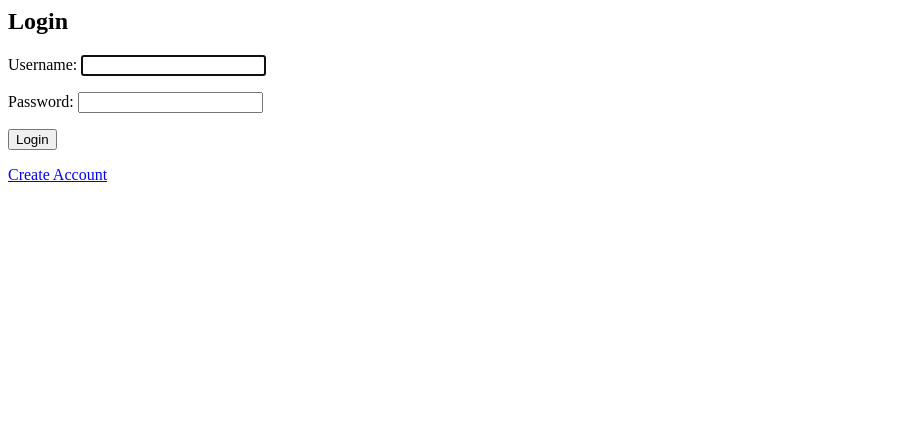
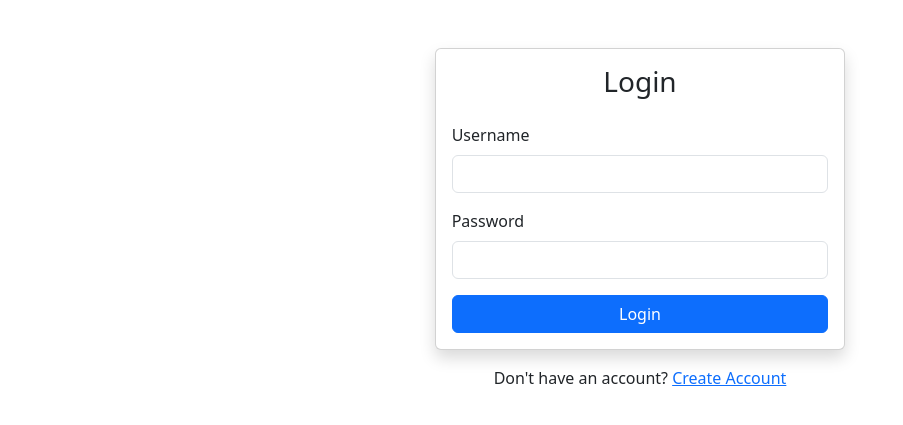
Before and after one commit to binod967/To-do-app, a Django app: page /accounts/login/ in a window 1280 px wide. Shown: the top 425 px of that part, without its empty margins (0-903 px from the left). Run offline with Django 3.2, Linux system fonts and the light colour scheme; the page is wider than the window, and the part outside it is not shown.

Commit message:
add bootstrap

```diff
--- a/templates/base.html
+++ b/templates/base.html
@@ -7,9 +9,13 @@
       href="https://cdn.jsdelivr.net/npm/bootstrap@5.3.3/dist/css/bootstrap.min.css"
       rel="stylesheet"
     />
+    {% load static %}
+    <link rel="stylesheet" href="{% static 'css/custom.css' %}" />
   </head>
+
   <!-- <script src="https://cdn.jsdelivr.net/npm/bootstrap@5.3.3/dist/js/bootstrap.bundle.min.js"></script> -->
   <body>
+    {% if user.is_authenticated %}
     <nav class="navbar bg-body-tertiary">
       <a class="navbar-brand" href="{% url 'dashboard' %}"
         ><svg
@@ -27,15 +33,16 @@
             d="m8.354 10.354 7-7a.5.5 0 0 0-.708-.708L8 9.293 5.354 6.646a.5.5 0 1 0-.708.708l3 3a.5.5 0 0 0 .708 0"
           /></svg>To-Do List</a>
 
-      <a style="padding-inline: 30px" href="{% url 'add-task' %}">Add Task</a>
+      <!-- <a style="padding-inline: 30px" href="{% url 'add-task' %}">Add Task</a> -->
 
       <form method="post" action="{% url 'logout' %}" style="display: inline">
         {% csrf_token %}
-        <button class="mb-2" type="submit">Logout</button>
+        <button class="mb-2 btn btn-outline-primary" type="submit">Logout</button>
       </form>
     </nav>
 
     <hr />
+    {% endif %}
 
     {% block content %}{% endblock %}
   </body>
--- a/templates/registration/login.html
+++ b/templates/registration/login.html
@@ -1,7 +1,46 @@
-<h2>Login</h2>
-<form method="post">
-    {% csrf_token %}
-    {{ form.as_p }}
-    <button type="submit">Login</button>
-</form>
-<a href="{% url 'signup' %}">Create Account</a>
+{% extends 'base.html' %}
+
+{% block title %}Login{% endblock %}
+
+{% block content %}
+
+<div class="row justify-content-center mt-5">
+  <div class="col-11 col-sm-8 col-md-5 col-lg-4">
+    <div class="card shadow">
+      <div class="card-body">
+
+        <h3 class="text-center mb-4">Login</h3>
+
+        <form method="post">
+          {% csrf_token %}
+
+          {% for field in form %}
+            <div class="mb-3">
+              <label class="form-label">{{ field.label }}</label>
+
+              <input
+                type="{{ field.field.widget.input_type }}"
+                name="{{ field.name }}"
+                value="{{ field.value|default:'' }}"
+                class="form-control"
+              >
+              {% if field.errors %}
+                <div class="text-danger">
+                  {{ field.errors|striptags }}
+                </div>
+              {% endif %}
+            </div>
+          {% endfor %}
+             <button type="submit" class="btn btn-primary w-100">
+            Login
+          </button>
+        </form>
+        </div>
+    </div>
+    </div>
+</div>
+<p class="text-center mt-3">
+  Don't have an account?
+  <a href="{% url 'signup' %}">Create Account</a>
+</p>
+{% endblock %}
--- a/templates/tasks/add_task.html
+++ b/templates/tasks/add_task.html
@@ -1,4 +1,4 @@
-<h2>Add Task</h2>
+<h2 class="head">Add Task</h2>
 <form method="post">
     {% csrf_token %}
     <input type="text" name="title" placeholder="Task title" required><br>
```
Also changed, not shown: other parts of templates/base.html (+2 -0 lines), tasks/static/css/custom.css (added, +13 -0 lines), templates/tasks/dashboard.html (+8 -4 lines), db.sqlite3.
